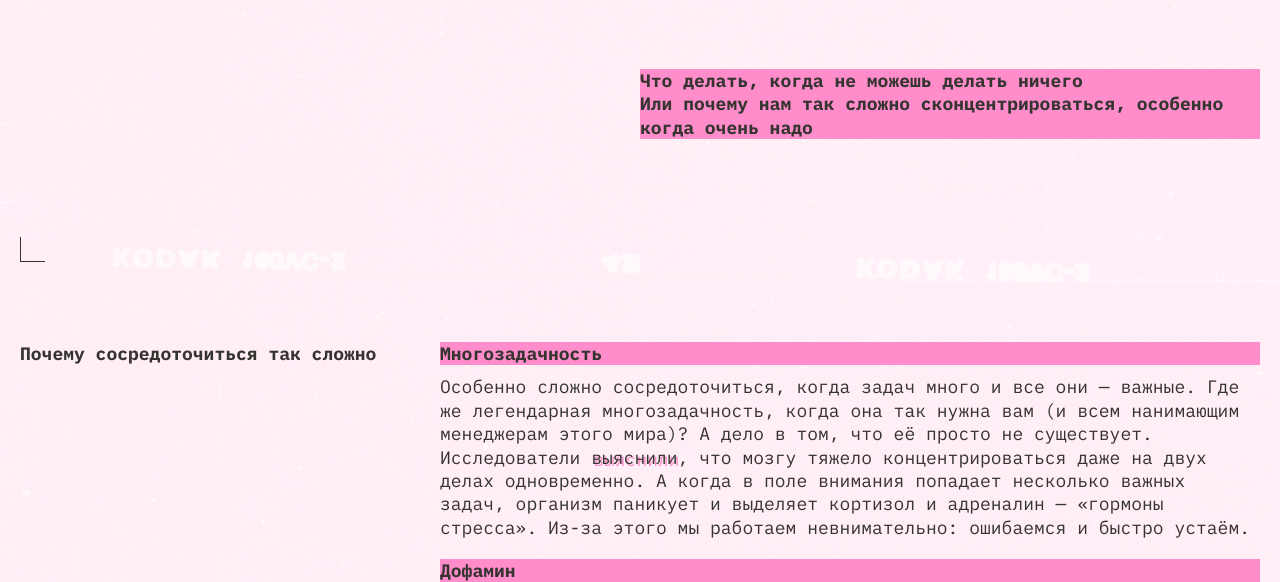
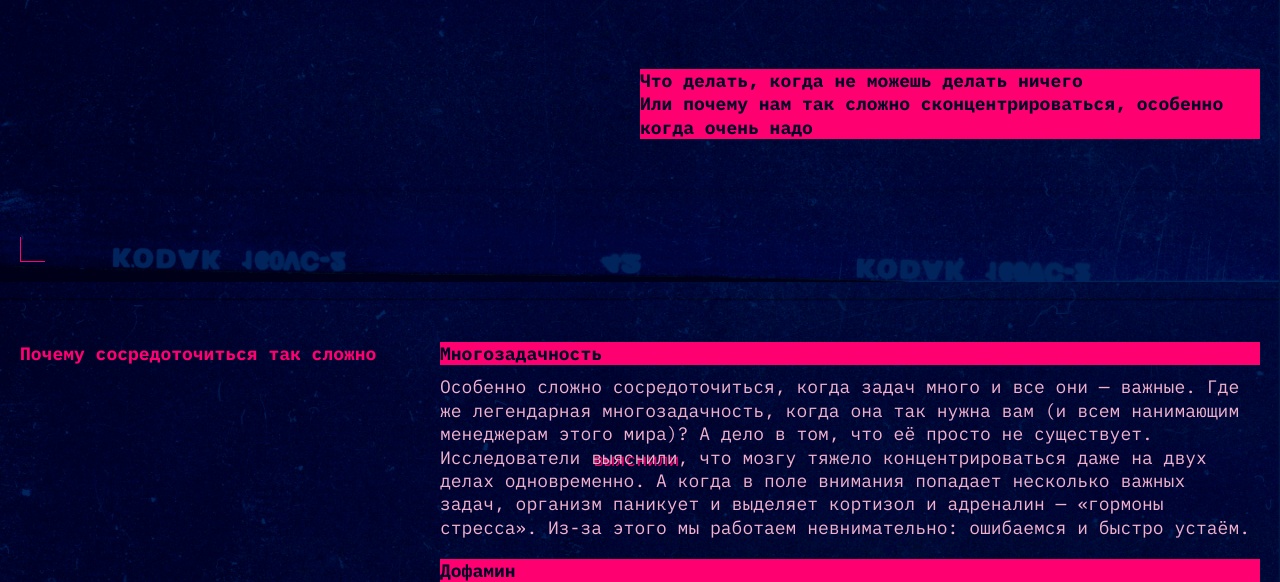
Before and after one commit to magog-1/slozhno-sosredotochitsya-ad, a plain HTML site: page index.html in a window 1280 px wide. Shown: the part 518-1100 px from the top of the page. Drawn offline with Linux system fonts and the light colour scheme.

Commit message:
some style and html changes

```diff
--- a/styles/light.css
+++ b/styles/light.css
@@ -10,18 +10,3 @@
   --bg-image: url("../images/cover-image-light.png");
   --rec-type: none;
 }
-
-@media (prefers-color-scheme: light) {
-  :root {
-    --main-text-color: #353430;
-    --bg-color: #fff1f7;
-    --button-color: #353430;
-    --button-hover-border: #32312d66;
-    --section-header-color: #353430;
-    --article-header-color: #353430;
-    --main-header-color: #ffc2e6;
-    --accent-color: #ff8dcb;
-    --bg-image: url("../images/cover-image-light.png");
-    --rec-type: none;
-  }
-}
```
Also changed, not shown: styles/dark.css (line endings or trailing spaces).
